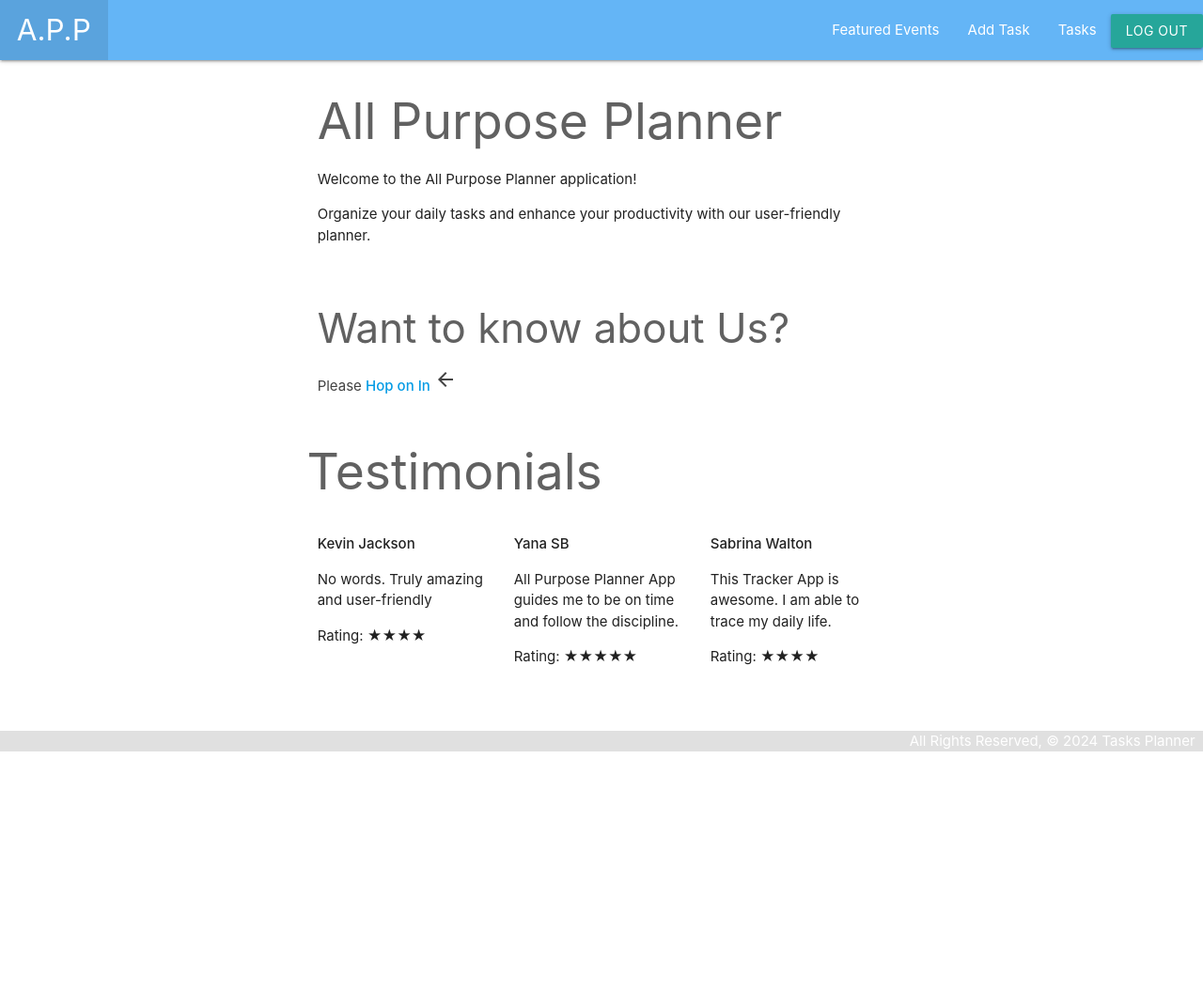
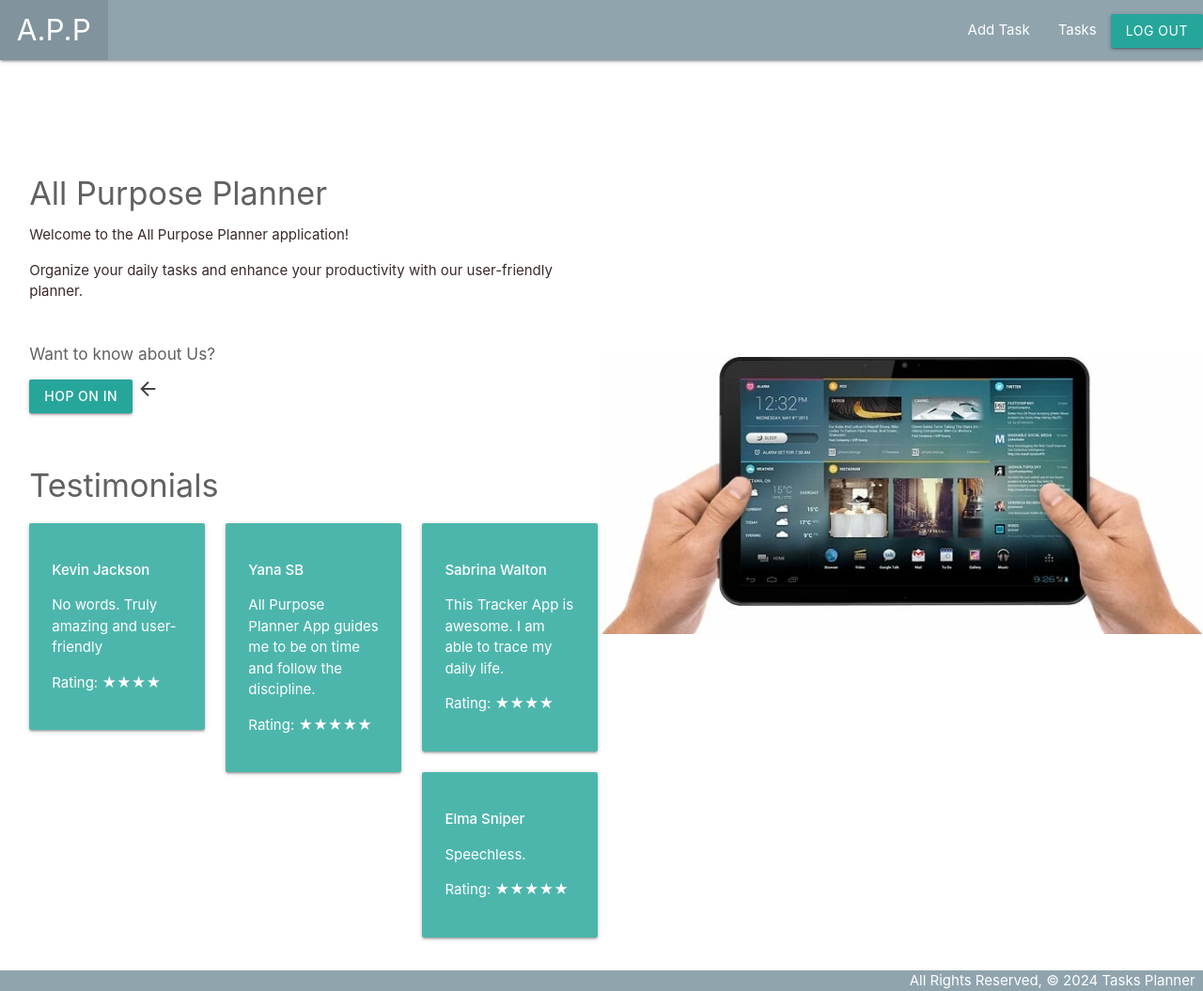
Before and after one commit to MarkB28Jr/all_purpose_planner, a Django app: page / in a window 1280 px wide. Shown: the whole page at 94% size. Before the commit the page ends 800 px from the top, so only its background shows below. Run offline with Django 5.2, Linux system fonts and the light colour scheme; the visitor is signed in with stand-in values (Sample User, id 1).

Commit message:
Styling Home PAge

```diff
--- a/main_app/static/css/style.css
+++ b/main_app/static/css/style.css
@@ -1,5 +1,5 @@
 .tab-link {
-  color: #1565c0;
+  color: #6a83a1;
   text-decoration: none;
 }
 
--- a/main_app/templates/base.html
+++ b/main_app/templates/base.html
@@ -17,14 +17,14 @@
 <body>
     <header class="navbar-fixed">
         <nav>
-            <div class="nav-wrapper blue lighten-2">
+            <div class="nav-wrapper blue-grey lighten-2">
                 <ul>
                     <a href="{% url 'home' %}" class="brand-logo">&nbsp;&nbsp;A.P.P&nbsp;&nbsp;</a>
                 </ul>
                 <ul class="right">
-                   <!-- <li><a href="{% url 'about' %}">About</a></li> -->
+
                     {% if user.is_authenticated %}
-                    <li><a href="{% url 'events' %}">Featured Events</a></li>
+
                     <li><a href="{% url 'tasks_create' %}">Add Task</a></li>
                     <li><a href="{% url 'index' %}">Tasks</a></li>
                     <li>
@@ -44,7 +44,7 @@
         {% block content %}
         {% endblock %}
     </main>
-    <footer class="page-footer grey lighten-2">
+    <footer class="page-footer blue-grey lighten-2">
         <div class="right-bottom">All Rights Reserved, &copy; {% now 'Y' %} Tasks Planner &nbsp;</div>
     </footer>
 </body>
--- a/main_app/templates/home.html
+++ b/main_app/templates/home.html
@@ -1,9 +1,43 @@
 {% extends 'base.html' %}
 {% block content %}
+{% load static %}
+
+<style>
+    body {
+        margin: 0;
+        padding: 0;
+        background-image: url("{% static 'img/tablet.png' %}");
+        background-position: right;
+        background-size: 50%;
+        background-repeat: no-repeat;
+        color: rgb(59, 42, 42); /* Set text color to white for better visibility */
+    }
+
+    .container {
+        margin-top: 50px;
+        margin-left: 10px;
+        max-width: 90%;
+    }
+
+    .testimonial {
+        margin-bottom: 20px;
+    }
+
+    .testimonial .card-panel {
+        height: 200px;
+        overflow: hidden;
+    }
+
+    .testimonial .card-panel p {
+        margin: 0;
+    }
+</style>
+
+
 <div class="container">
     <div class="row">
         <div class="col s12">
-            <h2 class="grey-text text-darken-2">All Purpose Planner</h2>
+            <h4 class="grey-text text-darken-2">All Purpose Planner</h4>
             <p>Welcome to the All Purpose Planner application!</p>
             <p>Organize your daily tasks and enhance your productivity with our user-friendly planner.</p>
         </div>
@@ -11,33 +45,42 @@
 
     <div class="row">
         <div class="col s12">
-            <h3 class="grey-text text-darken-2">Want to know about Us?</h3>
-            <p class="grey-text text-darken-3">Please <a href="{% url 'about' %}" class="about-link"><strong>Hop on In</strong></a> <i class="material-icons">arrow_backward</i></p>
+            <h6 class="grey-text text-darken-2">Want to know about Us?</h6>
+            <p class="grey-text text-darken-3"><a href="{% url 'about' %}" class="btn about-link"><strong>Hop on In</strong></a> <i class="material-icons">arrow_backward</i></p>
         </div>
     </div>
 
     <!-- Testimonials -->
     <div class="row">
-        <h2 class="grey-text text-darken-2">Testimonials</h2>
+        <div class="col s12">
+            <h4 class="grey-text text-darken-2">Testimonials</h4>
+        </div>
         <div class="col s12 m4">
-            <div class="testimonial">
-                <p><strong>Kevin Jackson</strong></p>
-                <p>No words. Truly amazing and user-friendly</p>
-                <p>Rating: &#9733;&#9733;&#9733;&#9733;</p>
+            <div class="card-panel teal lighten-2">
+                <p class="white-text"><strong>Kevin Jackson</strong></p>
+                <p class="white-text">No words. Truly amazing and user-friendly</p>
+                <p class="white-text">Rating: &#9733;&#9733;&#9733;&#9733;</p>
             </div>
         </div>
         <div class="col s12 m4">
-            <div class="testimonial">
-                <p><strong>Yana SB</strong></p>
-                <p>All Purpose Planner App guides me to be on time and follow the discipline.</p>
-                <p>Rating: &#9733;&#9733;&#9733;&#9733;&#9733;</p>
+            <div class="card-panel teal lighten-2">
+                <p class="white-text"><strong>Yana SB</strong></p>
+                <p class="white-text">All Purpose Planner App guides me to be on time and follow the discipline.</p>
+                <p class="white-text">Rating: &#9733;&#9733;&#9733;&#9733;&#9733;</p>
             </div>
         </div>
         <div class="col s12 m4">
-            <div class="testimonial">
-                <p><strong>Sabrina Walton</strong></p>
-                <p>This Tracker App is awesome. I am able to trace my daily life.</p>
-                <p>Rating: &#9733;&#9733;&#9733;&#9733;</p>
+            <div class="card-panel teal lighten-2">
+                <p class="white-text"><strong>Sabrina Walton</strong></p>
+                <p class="white-text">This Tracker App is awesome. I am able to trace my daily life.</p>
+                <p class="white-text">Rating: &#9733;&#9733;&#9733;&#9733;</p>
+            </div>
+        </div>
+        <div class="col s12 m4">
+            <div class="card-panel teal lighten-2">
+                <p class="white-text"><strong>Elma Sniper</strong></p>
+                <p class="white-text">Speechless.</p>
+                <p class="white-text">Rating: &#9733;&#9733;&#9733;&#9733;&#9733;</p>
             </div>
         </div>
     </div>
--- a/main_app/urls.py
+++ b/main_app/urls.py
@@ -14,5 +14,5 @@ urlpatterns = [
     path('tasks/<int:task_id>/add_photo/', views.add_photo, name='add_photo'),
     path('featured_event/', views.featured_event, name='featured_event'),
     path('tasks/<int:task_id>/add_featured_event/', views.add_featured_event, name='add_featured_event'),
-    path('events/', views.featured_event, name='events'),
+    path('events/', views.featured_event, name='events')
 ]
```
Also changed, not shown: main_app/static/img/Home.jpg (added), main_app/static/img/images.jpg (added), main_app/static/img/live event.png (added), main_app/static/img/mobile.png (added), main_app/static/img/tablet.png (added), main_app/static/img/to-do.png (added).
